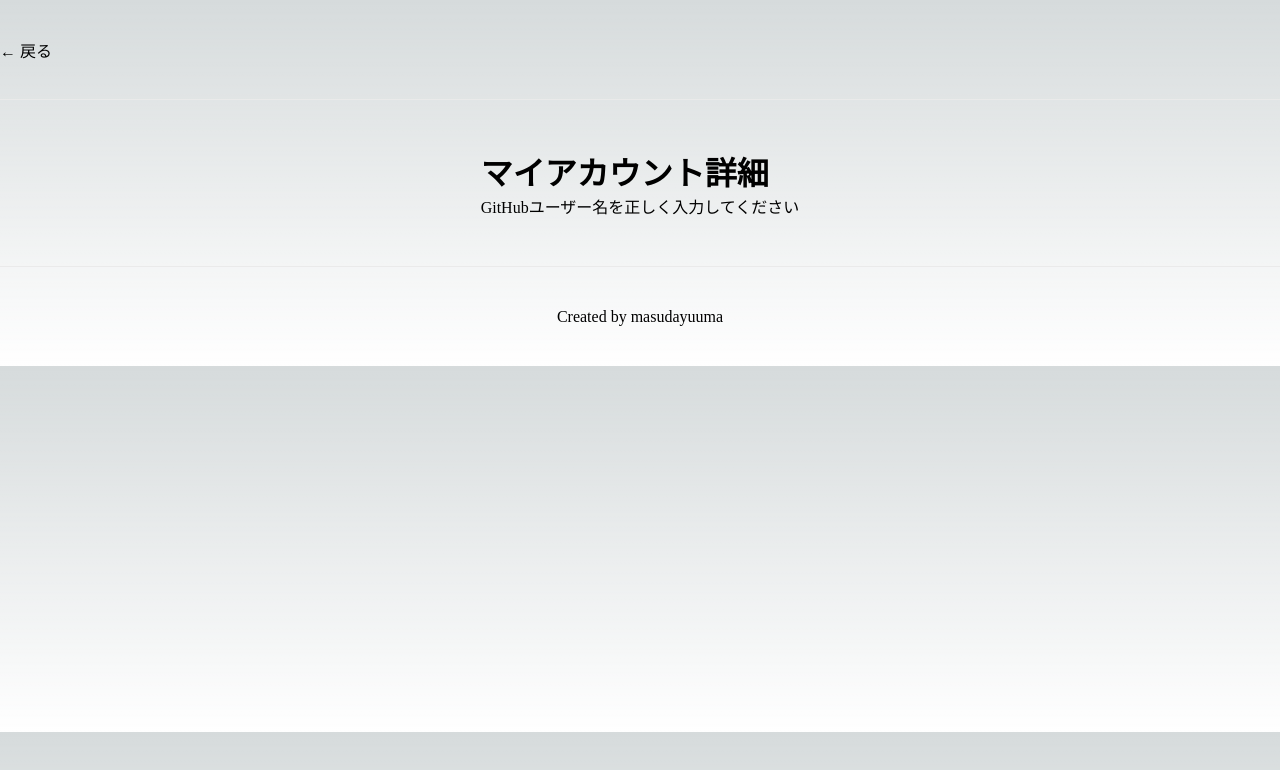
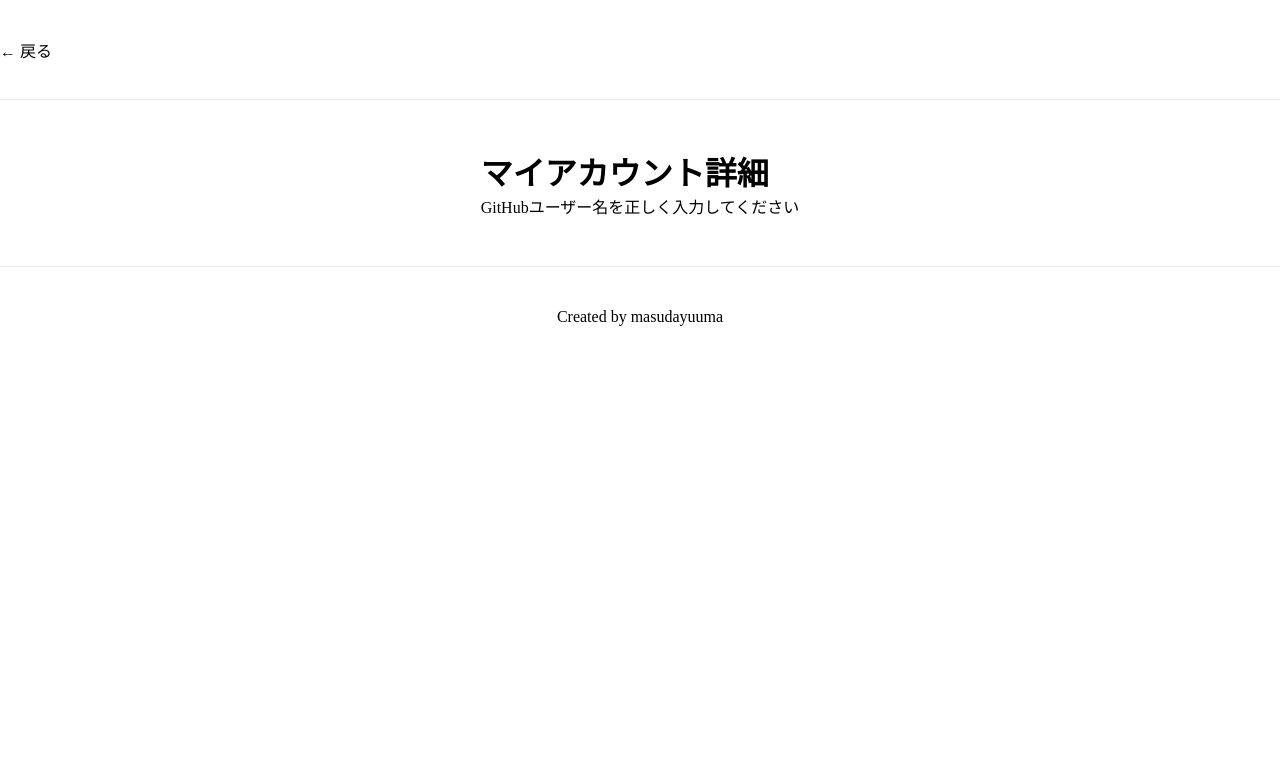
Before and after one commit to masudayuuma/final-repo-search-file, a Next.js app: page /myAccount/1 in a window 1280 px wide. Shown: the top 770 px of the page. Built offline with nearby package versions, Linux system fonts and the light colour scheme.

Commit message:
レポジトリ検索結果のデザイン変更

```diff
--- a/src/styles/globals.css
+++ b/src/styles/globals.css
@@ -6,8 +6,8 @@
     "Fira Mono", "Droid Sans Mono", "Courier New", monospace;
 
   --foreground-rgb: 0, 0, 0;
-  --background-start-rgb: 214, 219, 220;
-  --background-end-rgb: 255, 255, 255;
+  /* --background-start-rgb: 214, 219, 220;
+  --background-end-rgb: 255, 255, 255; */
 
   --primary-glow: conic-gradient(
     from 180deg at 50% 50%,
--- a/src/styles/styles.module.css
+++ b/src/styles/styles.module.css
@@ -118,7 +118,7 @@
   align-items: center;
   justify-content: center;
   margin: 1rem;
-  flex-basis: calc(50% - 2rem); /* 50%から余白を差し引いた幅 */
+  flex-basis: calc(45% - 2rem); /* Reduce width slightly from 50% to 45% */
   padding: 1.5rem;
   text-align: left;
   color: inherit;
@@ -134,6 +134,7 @@
   color: #0070f3;
   border-color: #0070f3;
 }
+
 
 .h1 {
   margin-bottom: 20px;
```
